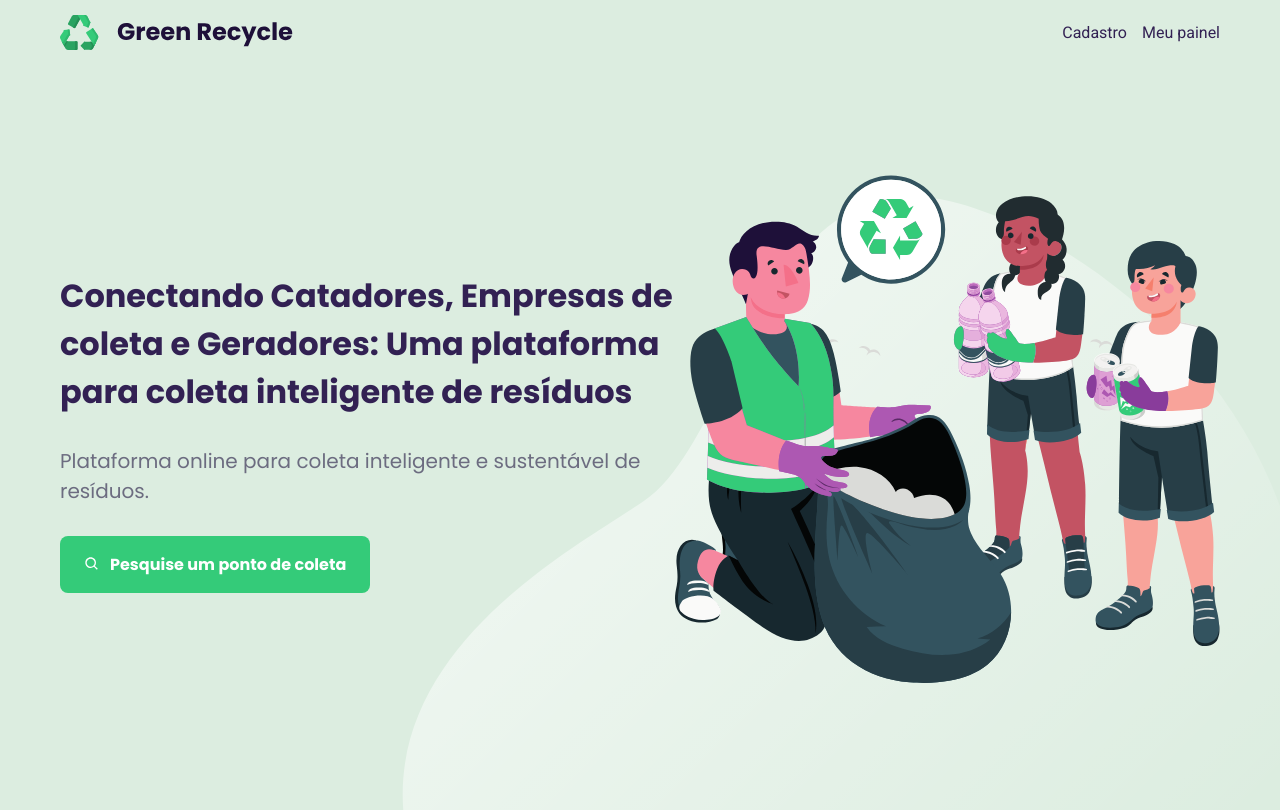
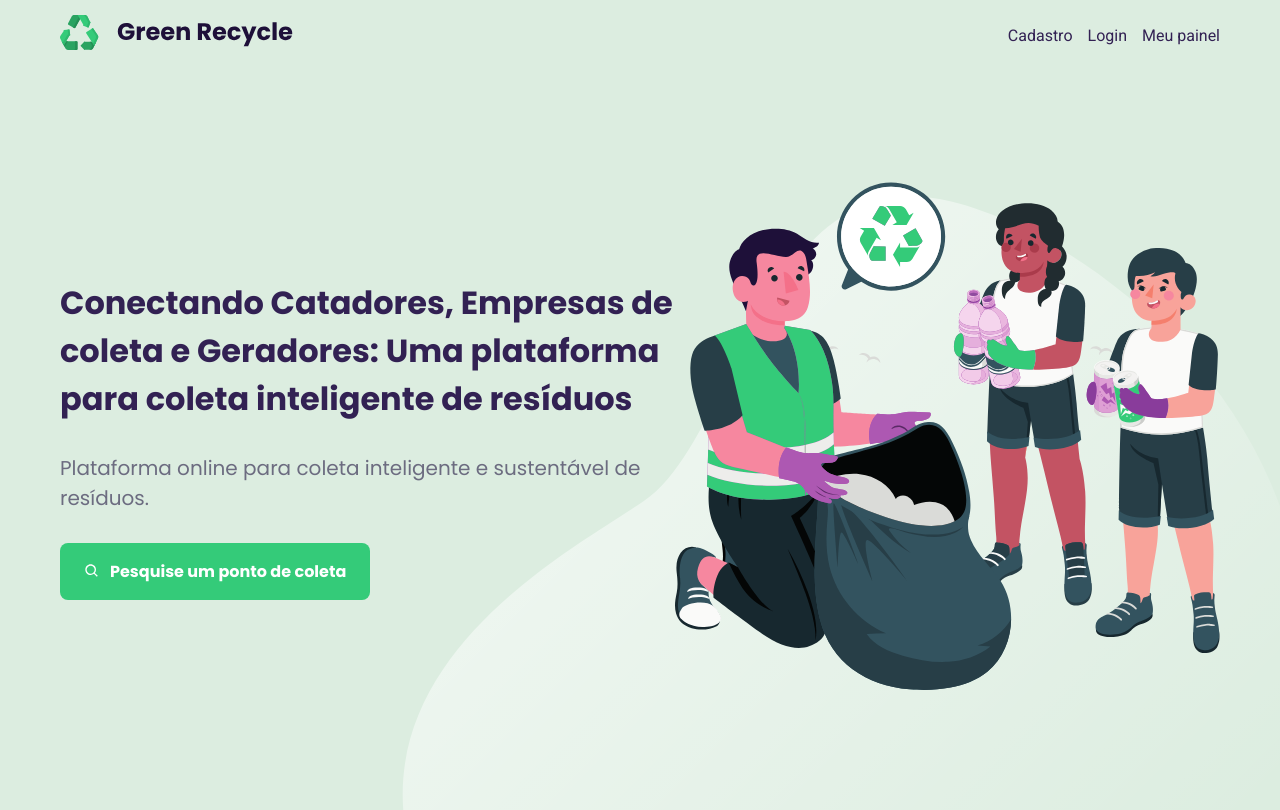
Before and after one commit to kasilianaoliveira/tcc-coleta, a React (Vite) app: page / in a window 1280 px wide. Built offline with nearby package versions, Linux system fonts and the light colour scheme.

Commit message:
Add header control

```diff
--- a/src/components/Header/index.tsx
+++ b/src/components/Header/index.tsx
@@ -10,17 +10,23 @@ interface HeaderProps {
 }
 
 
-export const Header = ({ children, isHome=false }: HeaderProps) => {
+export const Header = ({ children, isHome = false }: HeaderProps) => {
   return (
     <header className='header'>
+      <Link to='/'>
       <img src={Logo} alt="" />
+      </Link>
 
       <nav className='menu'>
         {isHome && <ul>
           <li>
             <Link to='/cadastro'>
-            Cadastro
-
+              Cadastro
+            </Link>
+          </li>
+          <li>
+            <Link to='/login'>
+              Login
             </Link>
           </li>
           <li>
```
